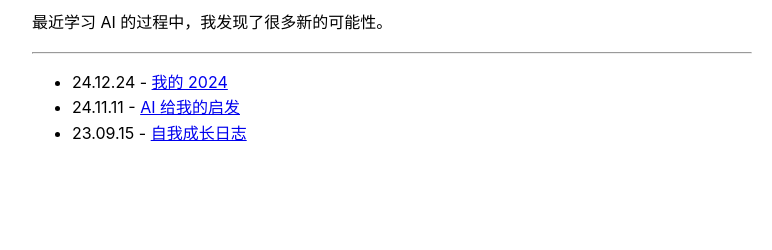
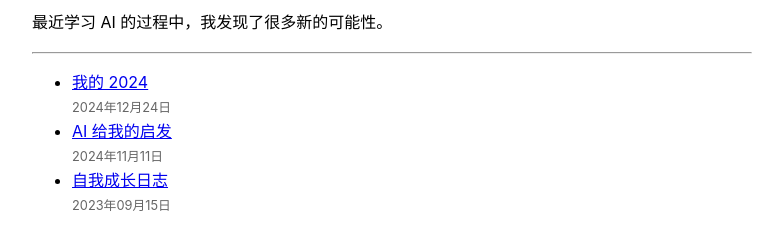
Before and after one commit to chemark/chemark.github.io, an Eleventy site: page posts/ai/index.html in a window 1280 px wide. Shown: the part 204-454 px from the top of the page, without its empty margins (248-1020 px from the left). Built offline with nearby package versions, Linux system fonts and the light colour scheme; Eleventy itself is replaced by a stand-in of ours; files that its build step writes are made by us from their sources.

Commit message:
修改文章列表：去掉标题前的日期，在标题下方添加日期

```diff
--- a/posts/ai/index.html
+++ b/posts/ai/index.html
@@ -36,23 +36,21 @@
 
 
     <hr />
-    <ul>
-
+    <ul style="list-style-type: disc;">
         <li>
-          24.12.24 -
           <a href="../../posts/2024/">我的 2024</a>
+          <div style="font-size: 0.8em; color: #666; margin-top: 3px;">2024年12月24日</div>
         </li>
 
         <li>
-          24.11.11 -
           <a href="../../posts/ai/">AI 给我的启发</a>
+          <div style="font-size: 0.8em; color: #666; margin-top: 3px;">2024年11月11日</div>
         </li>
 
         <li>
-          23.09.15 -
           <a href="../../posts/growth/">自我成长日志</a>
+          <div style="font-size: 0.8em; color: #666; margin-top: 3px;">2023年09月15日</div>
         </li>
-
     </ul>
 
   </body>
```
Also changed, not shown: index.html (+7 -4 lines), posts/2024/index.html (+4 -6 lines), posts/growth/index.html (+4 -6 lines).
